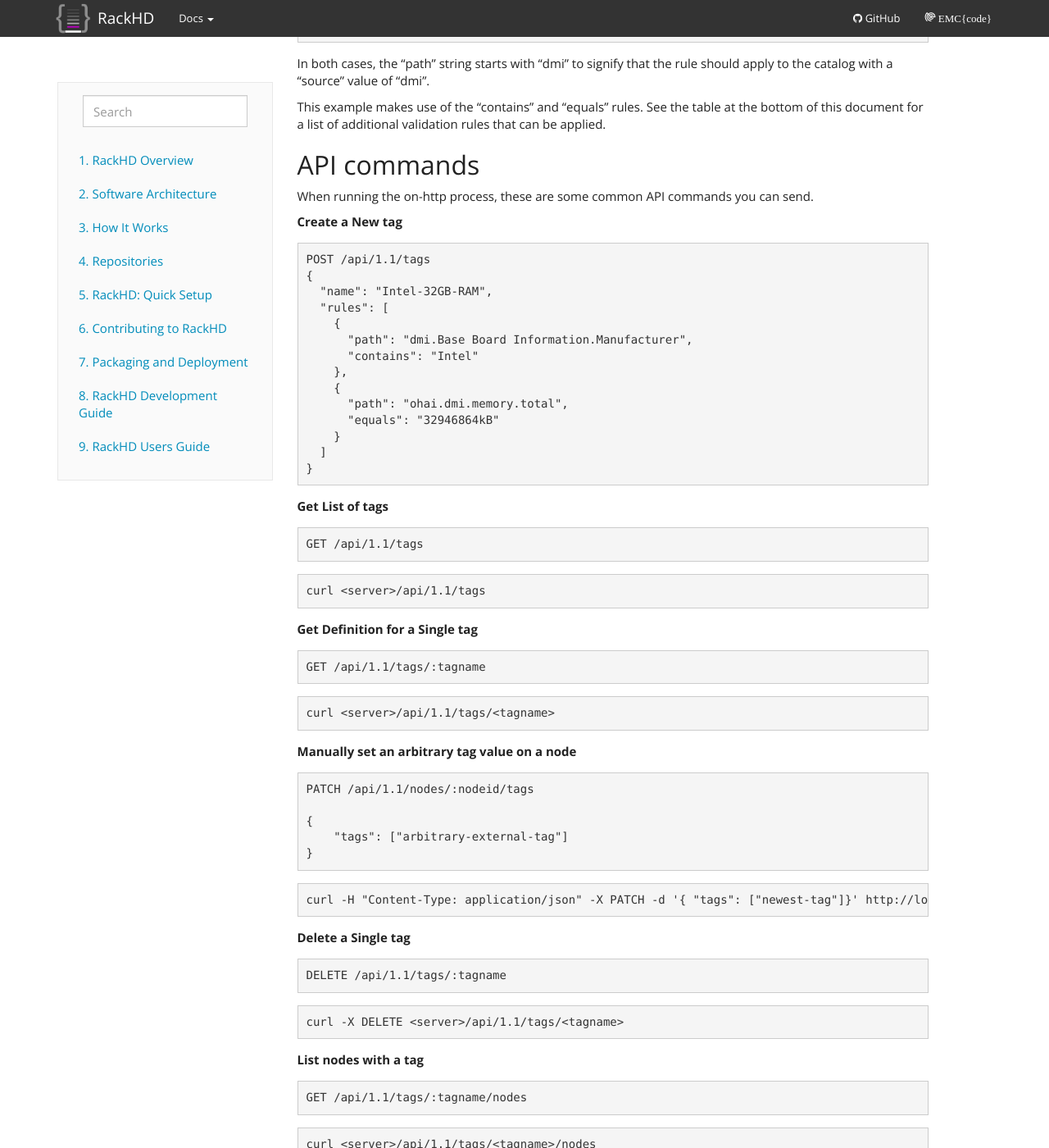
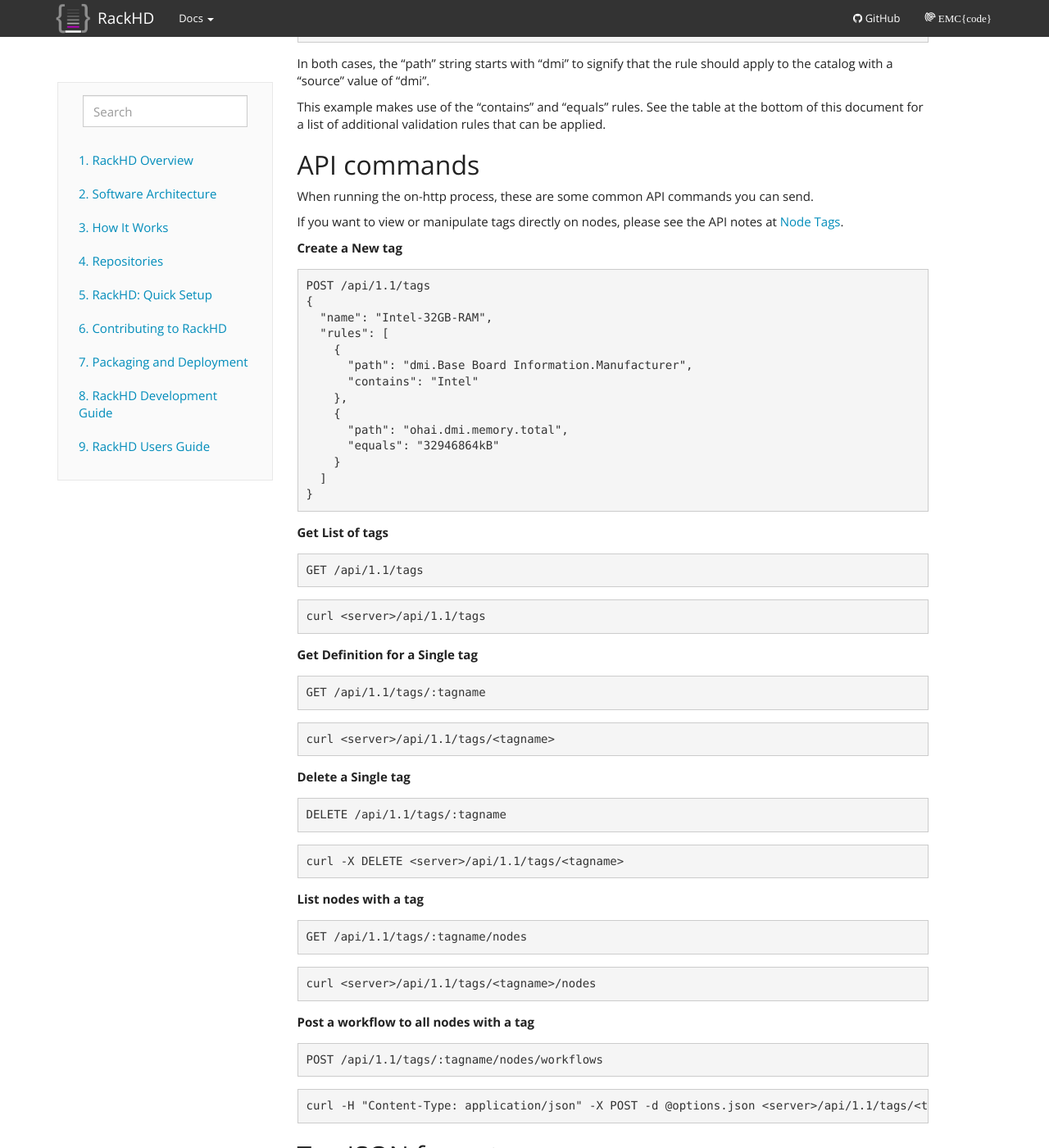
Before and after one commit to RackHD/docs, a Sphinx documentation site: the page built from docs/rackhd/tags.rst, in a window 1280 px wide and 1400 px high, scrolled down 953 px. Shown: the whole window at 82% size. Built offline with Sphinx 7.4.7, drawn with Linux system fonts in a browser that asks for light colours.

Commit message:
adding cross-link references from workflow tags to node tags

```diff
--- a/docs/rackhd/nodes.rst
+++ b/docs/rackhd/nodes.rst
@@ -124,6 +124,10 @@
         -d '{ "obmSettings": [ { "service": "ipmi-obm-service", "config": { "host": "10.1.1.3", "user": "admin", "password": "admin" } } ] }' \
         {server}/api/1.1/nodes/{nodeID}
 
+.. _node-api-tags-ref-label:
+
+Node Tags
+^^^^^^^^^^
 
 **Add a tag to a node**
 
--- a/docs/rackhd/rackhd_api.rst
+++ b/docs/rackhd/rackhd_api.rst
@@ -54,7 +54,8 @@
 
 The default and example quick start build that we describe in :doc:`../getting_started`
 has the API docs rendered and embedded within that instance for easy use, available
-at http://[IP ADDRESS OF VM]:8080/docs/
+at http://[IP ADDRESS OF VM]:8080/docs/ for the 1.1 API documentation, and
+http://[IP ADDRESS OF VM]:8080/swagger-ui/ for the 2.0 and Redfish API documentation.
 
 RackHD Client Libraries
 -------------------------
--- a/docs/rackhd/tags.rst
+++ b/docs/rackhd/tags.rst
@@ -67,6 +67,9 @@
 When running the on-http process, these are some common API commands you
 can send.
 
+If you want to view or manipulate tags directly on nodes, please see the API notes
+at :ref:`node-api-tags-ref-label`.
+
 **Create a New tag**
 
 .. code-block:: REST
@@ -108,22 +111,6 @@
 .. code-block:: REST
 
     curl <server>/api/1.1/tags/<tagname>
-
-
-**Manually set an arbitrary tag value on a node**
-
-
-.. code-block:: REST
-
-    PATCH /api/1.1/nodes/:nodeid/tags
-
-    {
-        "tags": ["arbitrary-external-tag"]
-    }
-
-.. code-block:: REST
-
-    curl -H "Content-Type: application/json" -X PATCH -d '{ "tags": ["newest-tag"]}' http://localhost:8080/api/1.1/nodes/:nodeid/tags
 
 
 **Delete a Single tag**
```
